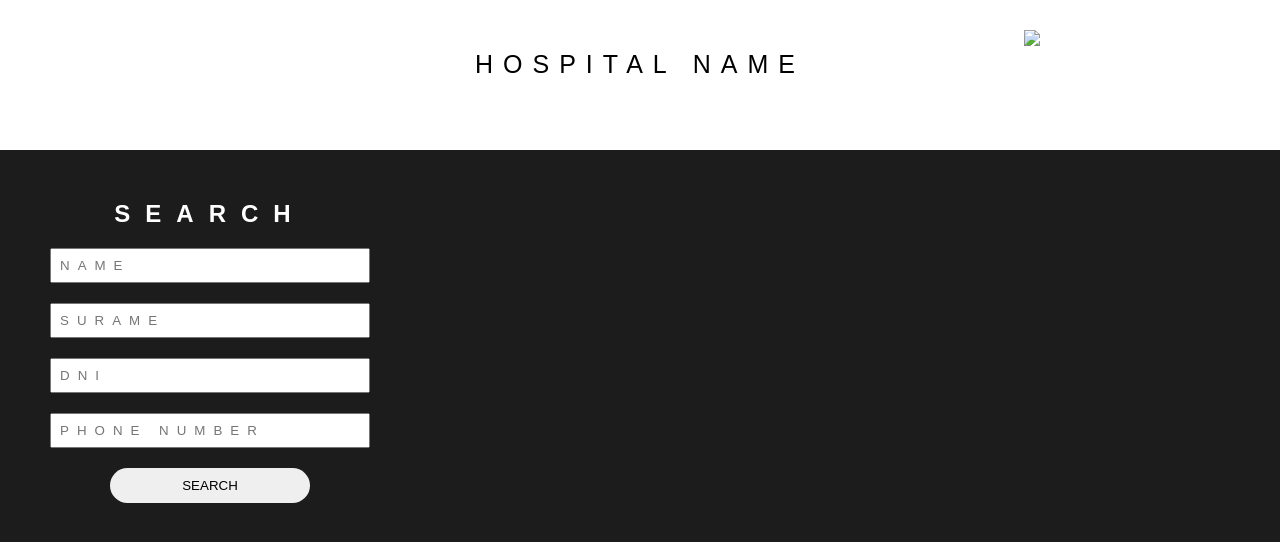
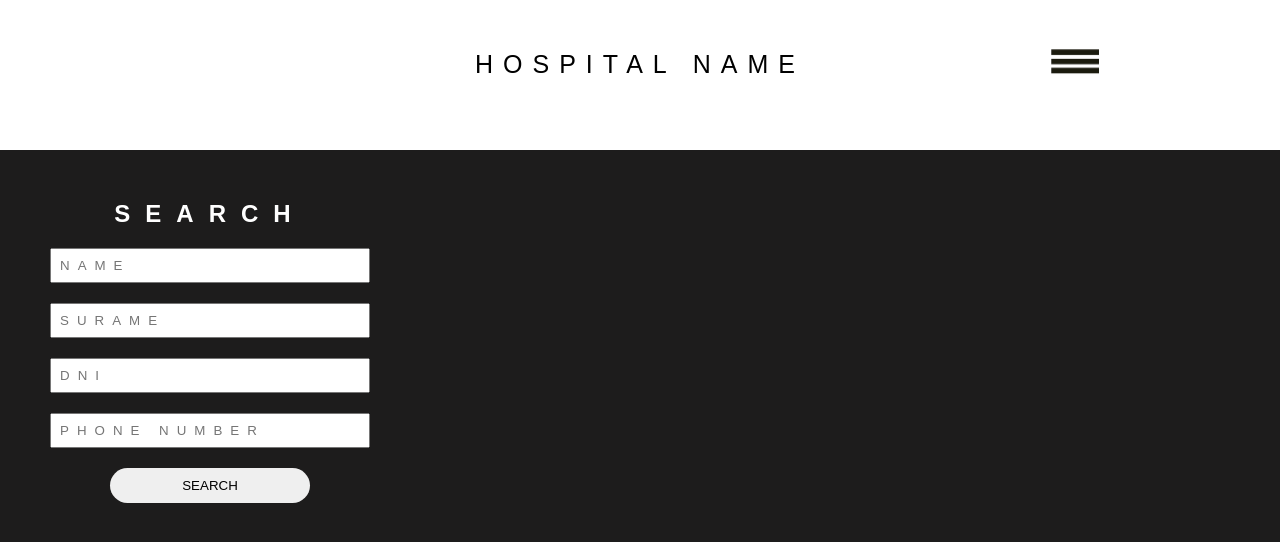
Before and after one commit to vbenaf/hospital, a plain HTML site: page index.html in a window 1280 px wide. Drawn offline with Linux system fonts and the light colour scheme.

Commit message:
Add files via upload

```diff
--- a/index.html
+++ b/index.html
@@ -12,7 +12,7 @@
 <body>
     <header>
         <span>HOSPITAL NAME</span>
-        <img class="icon" src="IMAGES/menuIcon-01.png">
+        <img class="icon" src="menuIcon-01.png">
         </div>
     </header>
     <div class="parent">
```
